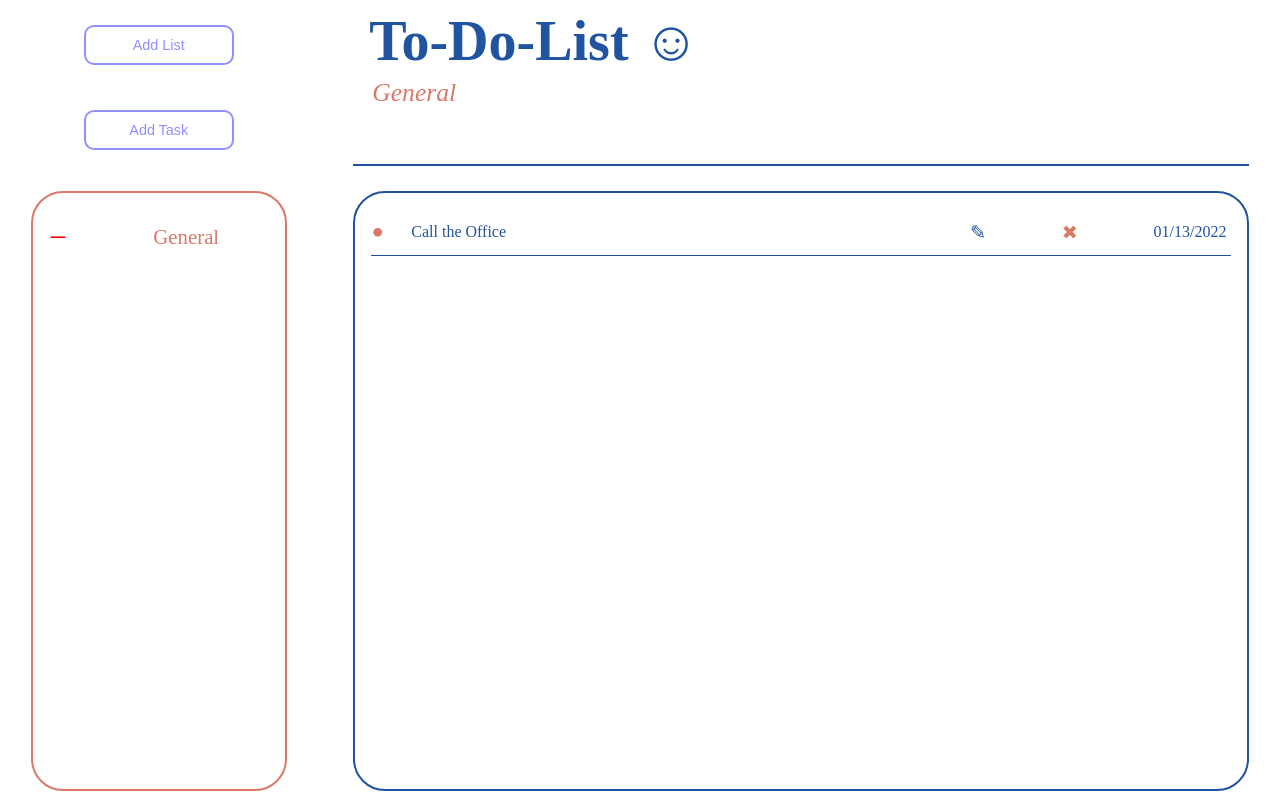
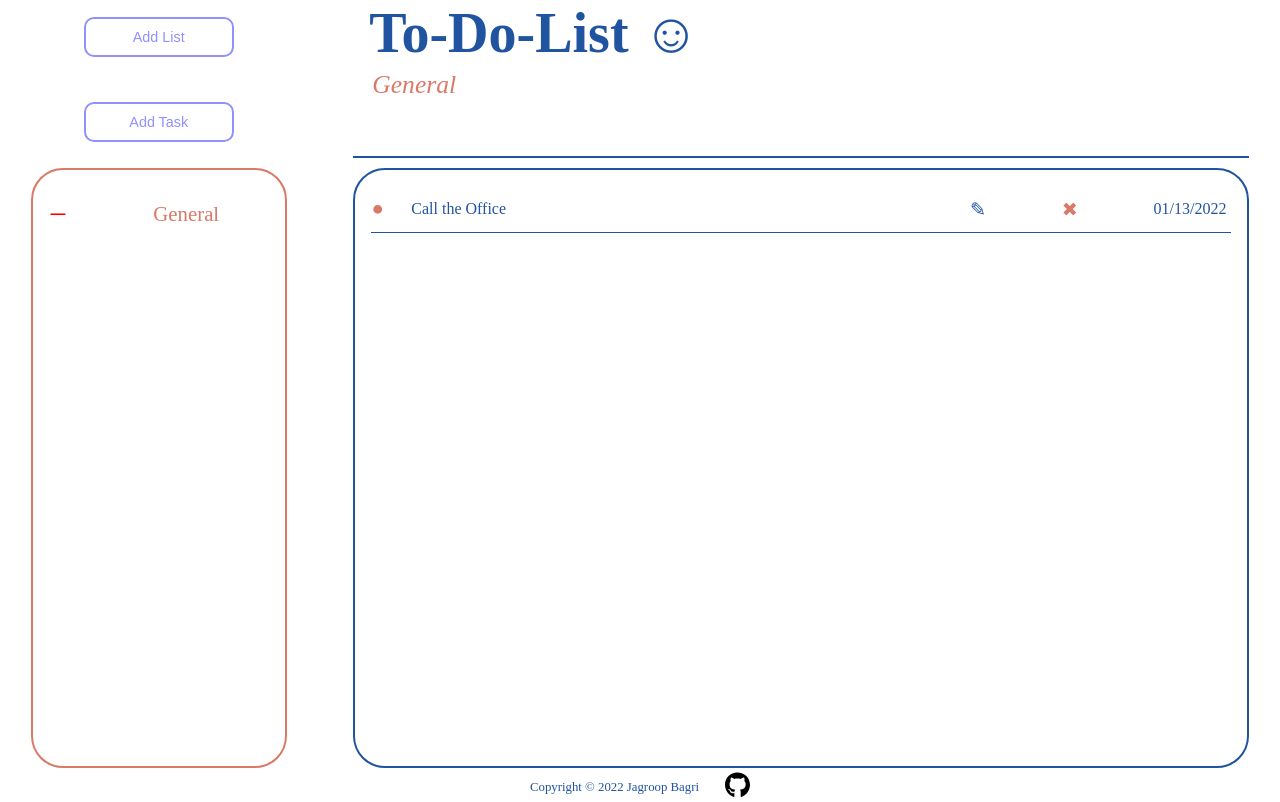
Before and after one commit to JagroopBagri/to-do-list, a plain HTML site: page index.html in a window 1280 px wide. Drawn offline with Linux system fonts and the light colour scheme.

Commit message:
added footer

```diff
--- a/index.html
+++ b/index.html
@@ -52,6 +52,10 @@
         <div class='tasks'>
         </div>
     </div>
+    <footer>
+        <p class ='footer'></p>
+        <p><a href="https://github.com/JagroopBagri" target="_blank"><img src='./images/github-brands.svg' alt='Github Logo' class='fa-github' width = 25px></a></p>
+    </footer>
 
 </body>
 </html>
--- a/styles.css
+++ b/styles.css
@@ -398,3 +398,28 @@ label, select, input, textarea{
     color: red;
     background-color: transparent;
 }
+footer{
+    display: flex;
+    justify-content: space-between;
+    align-items: center;
+    align-self: center;
+    height: 3vh;
+    width:220px;
+    font-size: .8rem;
+    background-color: transparent;
+    color: black;
+}
+
+footer, p, a, img{
+    background-color: transparent;
+}
+
+.fa-github {
+    color: black;
+    font-size: 24px;
+    transition: transform 0.2s ease-in-out;
+}
+
+.fa-github:hover {
+    transform: rotate(360deg) scale(1.3);
+}
```
Also changed, not shown: main.js.
